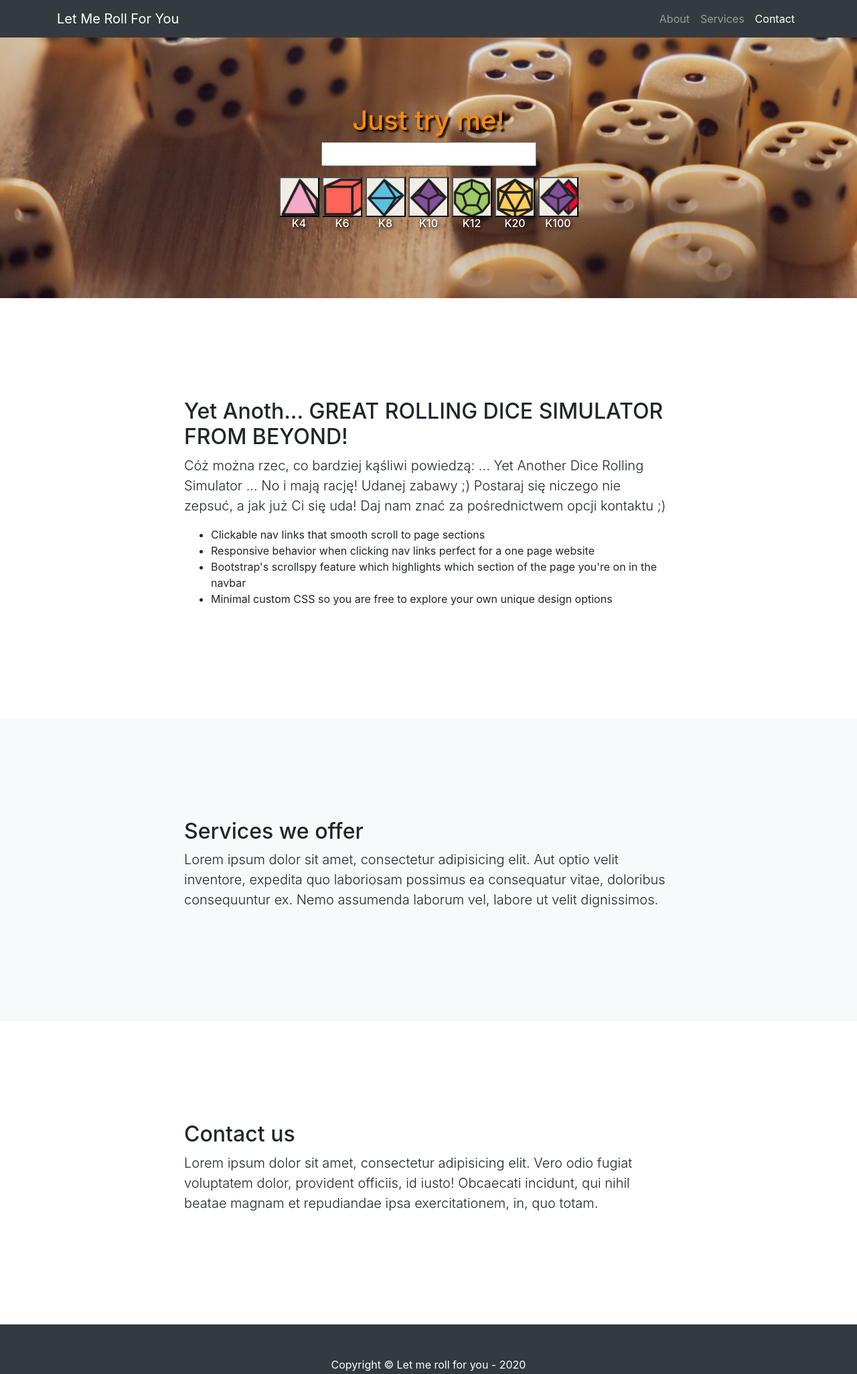
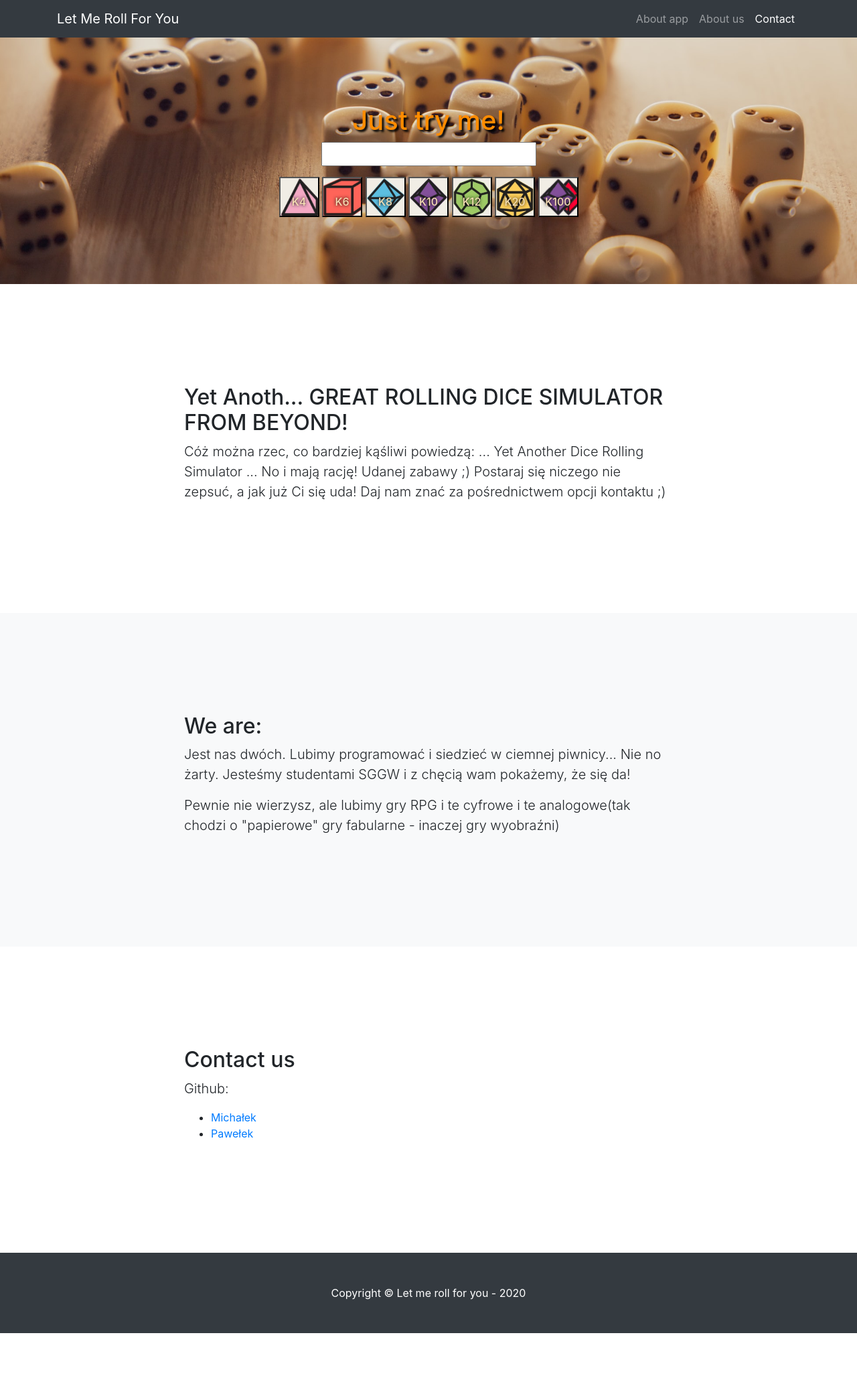
Before and after one commit to latosmichal/LetMeRollForYou, a Django app: page / in a window 1280 px wide. Shown: the top 2051 px of the page at 67% size. After the commit the page ends 1990 px from the top, so only its background shows below. Run offline with Django 3.2, Linux system fonts and the light colour scheme; some libraries are stand-ins or nearby versions.

Commit message:
Updating content of web

```diff
--- a/roll/static/css/scrolling-nav.css
+++ b/roll/static/css/scrolling-nav.css
@@ -14,13 +14,12 @@ header h1
 }
 .dice
 {
-  color:white;
+  color:wheat;
   font-weight: 500;
-  text-shadow:black 2px 2px 5px;
-  text-decoration: dashed;
+  text-shadow:black 0px 0px 5px;
   width: 60px;
   height: 60px;
-  padding-top: 55px;
+  padding-top: 15px;
 }
 .dice4
 {
@@ -62,7 +61,8 @@ section {
 
 }
 .bg-primary{
-  background: url('../images/dice.jpg') 10% no-repeat fixed;
+  background: url('../images/dice.jpg') 10% no-repeat;
+  background-size: cover;
   background-color: wheat!important;
 
 }
--- a/roll/templates/roll/roll_main.html
+++ b/roll/templates/roll/roll_main.html
@@ -33,10 +33,10 @@
       <div class="collapse navbar-collapse" id="navbarResponsive">
         <ul class="navbar-nav ml-auto">
           <li class="nav-item">
-            <a class="nav-link js-scroll-trigger" href="#about">About</a>
+            <a class="nav-link js-scroll-trigger" href="#about">About app</a>
           </li>
           <li class="nav-item">
-            <a class="nav-link js-scroll-trigger" href="#services">Services</a>
+            <a class="nav-link js-scroll-trigger" href="#services">About us</a>
           </li>
           <li class="nav-item">
             <a class="nav-link js-scroll-trigger" href="#contact">Contact</a>
@@ -72,12 +72,6 @@
             Udanej zabawy ;) Postaraj się niczego nie zepsuć, a jak już Ci się uda! Daj nam znać
             za pośrednictwem opcji kontaktu ;)
           </p>
-          <ul>
-            <li>Clickable nav links that smooth scroll to page sections</li>
-            <li>Responsive behavior when clicking nav links perfect for a one page website</li>
-            <li>Bootstrap's scrollspy feature which highlights which section of the page you're on in the navbar</li>
-            <li>Minimal custom CSS so you are free to explore your own unique design options</li>
-          </ul>
         </div>
       </div>
     </div>
@@ -87,10 +81,12 @@
     <div class="container">
       <div class="row">
         <div class="col-lg-8 mx-auto">
-          <h2>Services we offer</h2>
-          <p class="lead">Lorem ipsum dolor sit amet, consectetur adipisicing elit. Aut optio velit inventore, expedita
-            quo laboriosam possimus ea consequatur vitae, doloribus consequuntur ex. Nemo assumenda laborum vel, labore
-            ut velit dignissimos.</p>
+          <h2>We are:</h2>
+          <p class="lead">Jest nas dwóch. Lubimy programować i siedzieć w ciemnej piwnicy... Nie no żarty. Jesteśmy
+            studentami SGGW i z chęcią wam pokażemy, że się da!</p>
+          <p class="lead">Pewnie nie wierzysz, ale lubimy gry RPG i te cyfrowe i te analogowe(tak chodzi o "papierowe"
+            gry fabularne
+            - inaczej gry wyobraźni)</p>
         </div>
       </div>
     </div>
@@ -101,9 +97,12 @@
       <div class="row">
         <div class="col-lg-8 mx-auto">
           <h2>Contact us</h2>
-          <p class="lead">Lorem ipsum dolor sit amet, consectetur adipisicing elit. Vero odio fugiat voluptatem dolor,
-            provident officiis, id iusto! Obcaecati incidunt, qui nihil beatae magnam et repudiandae ipsa
-            exercitationem, in, quo totam.</p>
+          <p class="lead">Github:
+          <ul>
+            <li><a href="https://www.github.com/latosmichal">Michałek</a></li>
+            <li><a href="https://www.github.com/PKacz">Pawełek</a></li>
+          </ul>
+          </p>
         </div>
       </div>
     </div>
```
